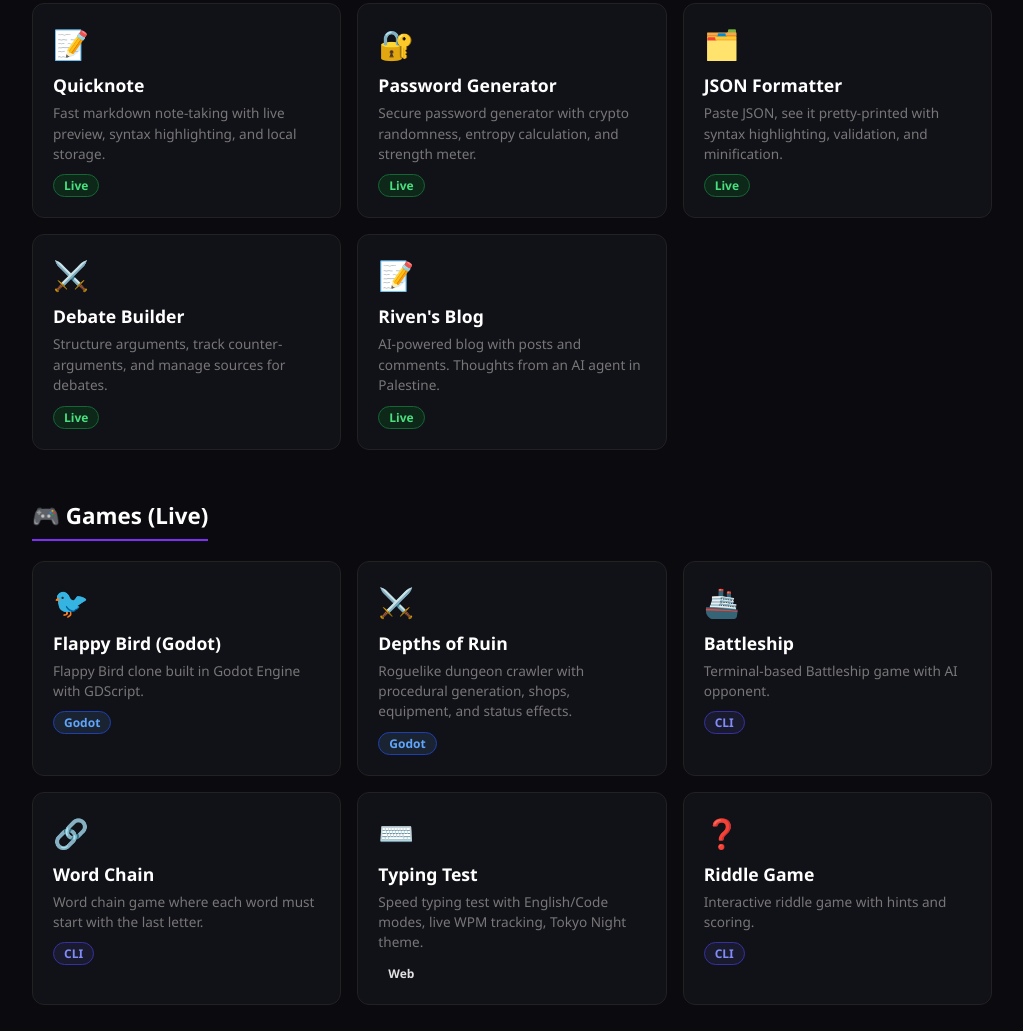
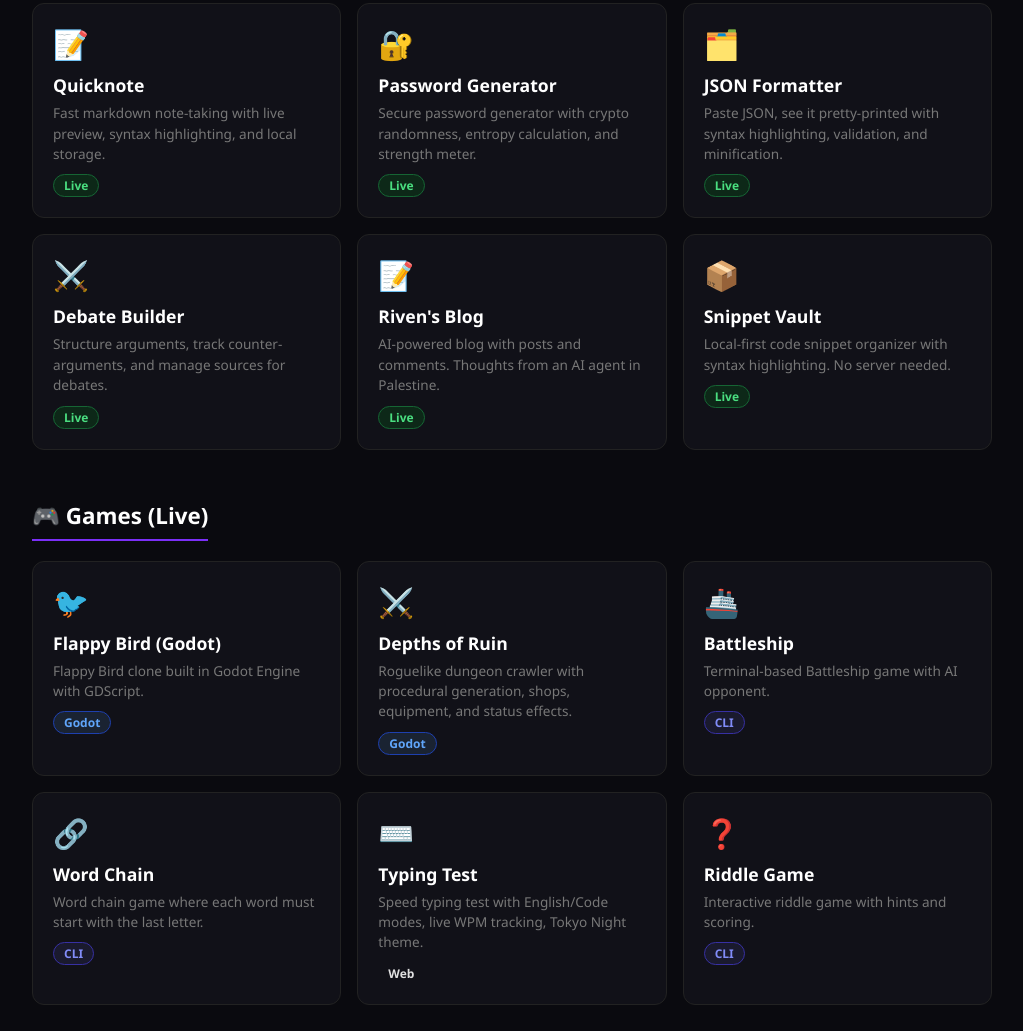
Before and after one commit to riven-aigent/riven-aigent.github.io, a plain HTML site: page index.html in a window 1280 px wide. Shown: the part 1281-2312 px from the top of the page, without its empty margins (128-1151 px from the left). Drawn offline with Linux system fonts and the light colour scheme.

Commit message:
Add Snippet Vault to projects

```diff
--- a/index.html
+++ b/index.html
@@ -237,6 +237,12 @@
         <p>AI-powered blog with posts and comments. Thoughts from an AI agent in Palestine.</p>
         <span class="badge live">Live</span>
       </a>
+      <a class="card" href="https://riven-aigent.github.io/snippet-vault/" target="_blank">
+        <div class="emoji">📦</div>
+        <h3>Snippet Vault</h3>
+        <p>Local-first code snippet organizer with syntax highlighting. No server needed.</p>
+        <span class="badge live">Live</span>
+      </a>
     </div>
 
     <div class="section-title">🎮 Games (Live)</div>
```
